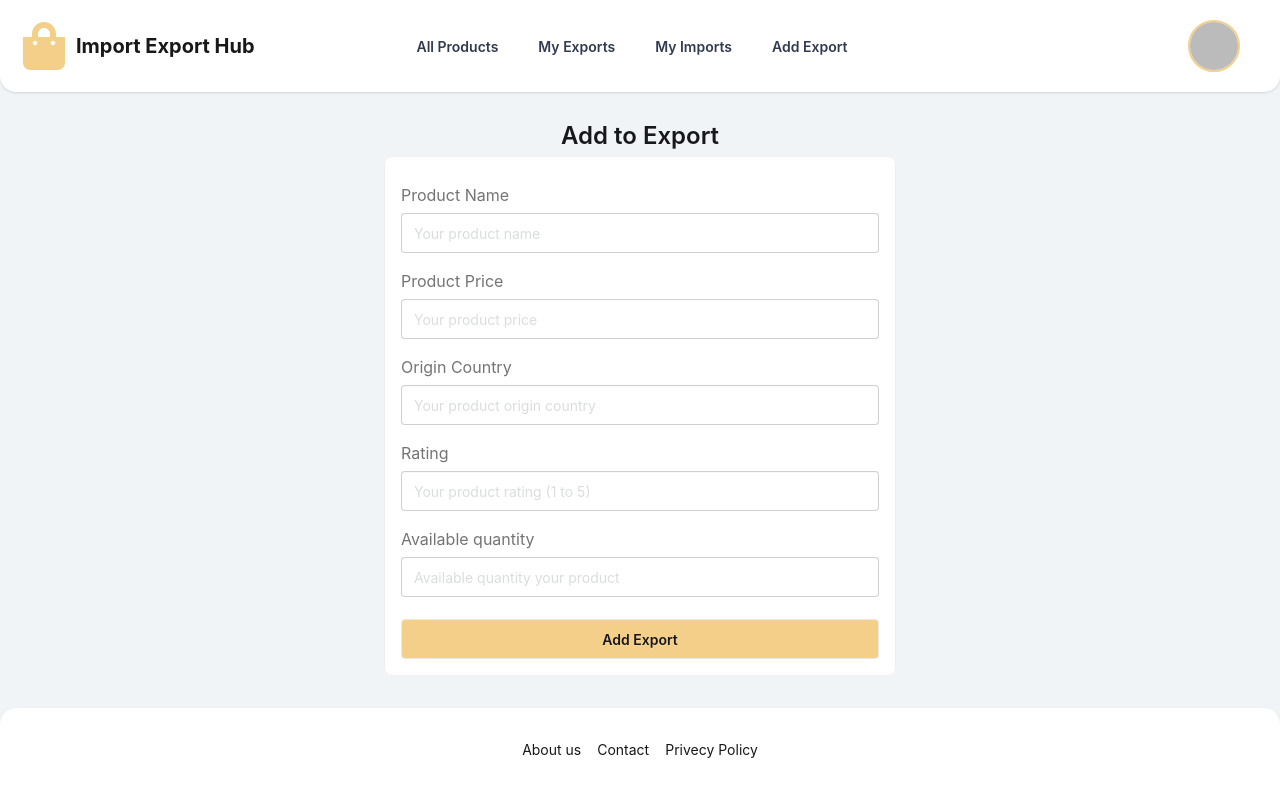
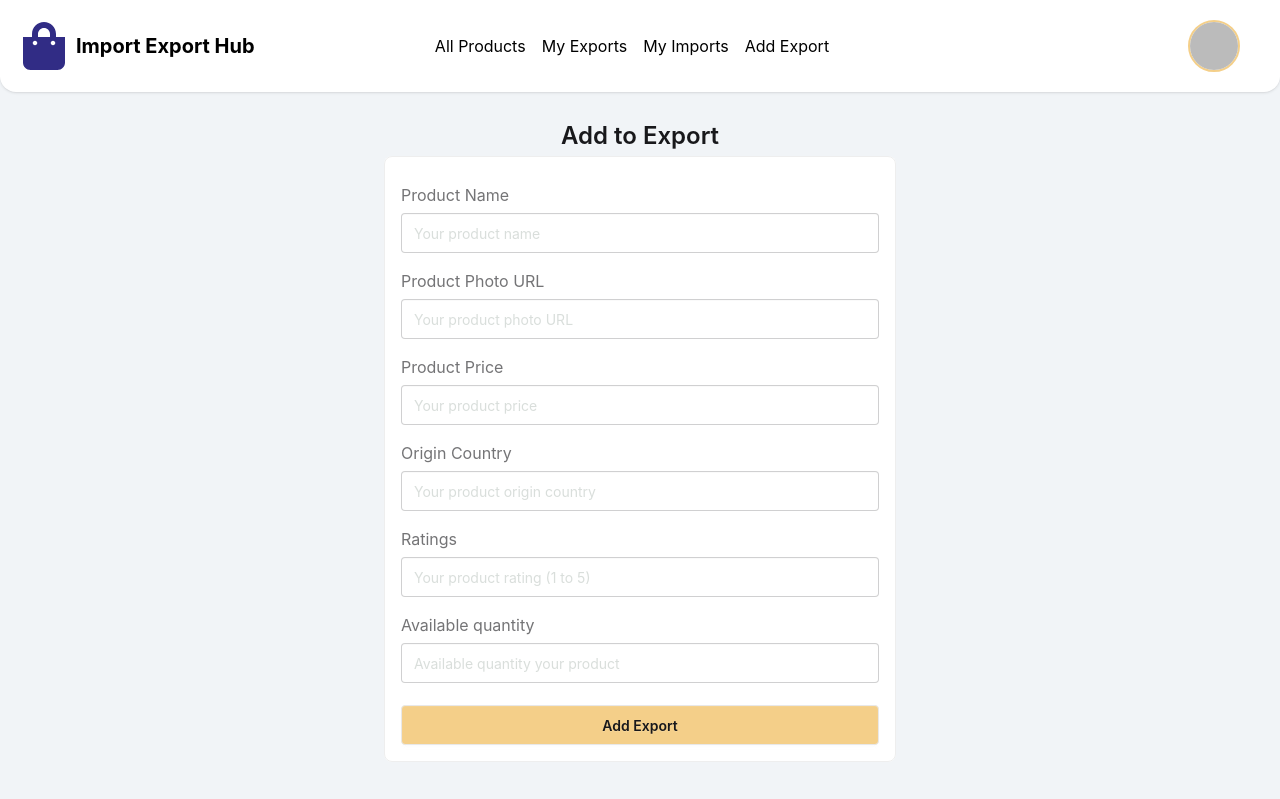
Before and after one commit to amitpaul9/import-export-hub-client, a React (Vite) app: page /addtoexport in a window 1280 px wide. Shown: the top 799 px of the page. Built offline with nearby package versions, Linux system fonts and the light colour scheme; no server answers; sample sign-in values are in the browser's storage.

Commit message:
add hero banner

```diff
--- a/Contexts/ImportExportHubProvider.jsx
+++ b/Contexts/ImportExportHubProvider.jsx
@@ -49,7 +49,8 @@ const ImportExportHubProvider = ({ children }) => {
         user,
         setUser,
         authLoading,
-        signinwithGoogle
+        signinwithGoogle,
+        setLoader
 
 
     }
--- a/package.json
+++ b/package.json
@@ -12,6 +12,7 @@
   "dependencies": {
     "@tailwindcss/vite": "^4.1.17",
     "firebase": "^12.5.0",
+    "lucide-react": "^0.554.0",
     "react": "^19.1.1",
     "react-dom": "^19.1.1",
     "react-icons": "^5.5.0",
--- a/src/Components/AddExports/AddExports.jsx
+++ b/src/Components/AddExports/AddExports.jsx
@@ -1,31 +1,68 @@
-import React from 'react';
+
 
 const AddExports = () => {
+
+
+
+    const handleAddExports = (e) => {
+        e.preventDefault();
+        const name = e.target.name.value;
+        const price = e.target.price.value;
+        const origin = e.target.origin.value;
+        const ratings = e.target.ratings.value;
+        const quantity = e.target.quantity.value;
+        const photo = e.target.photo.value;
+
+        const newUser = {
+            name, photo, price, origin, ratings, quantity
+        }
+
+
+        fetch('http://localhost:3000/exports', {
+            method: 'POST',
+            headers: {
+                'content-type': 'application/json'
+            },
+            body: JSON.stringify(newUser)
+        })
+            .then(res => res.json())
+            .then(data => {
+                console.log("after saving user", data);
+            })
+    }
+
+
+
     return (
         <div className='flex justify-center mt-5 mb-8 flex-col text-center items-center'>
             <h1 className="fieldset-legend text-2xl">Add to Export</h1>
-            <fieldset className="fieldset bg-white border-base-300 rounded-box w-lg border p-4">
+            <form onSubmit={handleAddExports}>
+                <fieldset className="fieldset bg-white border-base-300 rounded-box w-sm md:w-lg  lg:w-lg border p-4">
 
                     <label className="label">Product Name</label>
-                <input type="text" className="input w-full" placeholder="Your product name" />
+                    <input type="text" name='name' className="input w-full" placeholder="Your product name" />
+
+                    <label className="label">Product Photo URL</label>
+                    <input type="url" name='photo' className="input w-full" placeholder="Your product photo URL" />
 
                     <label className="label">Product Price</label>
-                <input type="number" className="input w-full" placeholder="Your product price" />
+                    <input type="number" name='price' className="input w-full" placeholder="Your product price" />
 
 
                     <label className="label">Origin Country</label>
-                <input type="url" className="input w-full" placeholder="Your product origin country" />
+                    <input type="text" name='origin' className="input w-full" placeholder="Your product origin country" />
 
 
-                <label className="label">Rating</label>
-                <input type="url" className="input w-full" placeholder="Your product rating (1 to 5)" />
+                    <label className="label">Ratings</label>
+                    <input type="number" name='ratings' className="input w-full" placeholder="Your product rating (1 to 5)" />
 
 
                     <label className="label">Available quantity</label>
-                <input type="number" className="input w-full" placeholder="Available quantity your product" />
+                    <input type="number" name='quantity' className="input w-full" placeholder="Available quantity your product" />
 
                     <button className="btn bg-[#F4CF89] hover:transform-3d hover:bg-[#F4CF10]  mt-4">Add Export</button>
                 </fieldset>
+            </form>
         </div >
     );
 };
--- a/src/Components/Footer/Footer.jsx
+++ b/src/Components/Footer/Footer.jsx
@@ -4,7 +4,7 @@ import { FaSquareFacebook, FaSquarePinterest } from 'react-icons/fa6';
 
 const Footer = () => {
     return (
-        <footer className="footer footer-horizontal footer-center text-base-content rounded p-8 shadow-sm rounded-t-2xl bg-white ">
+        <footer className="mt-5 footer footer-horizontal footer-center text-white rounded p-8 shadow-sm rounded-t-2xl bg-gradient-to-b from-gray-900 to-indigo-900 ">
             <nav className="grid grid-flow-col gap-4">
                 <a className="link link-hover">About us</a>
                 <a className="link link-hover">Contact</a>
--- a/src/Components/Header/Header.jsx
+++ b/src/Components/Header/Header.jsx
@@ -20,18 +20,18 @@ const Navbar = () => {
   }
 
   const links = [
-    <li className='mr-4 hover:transform-3d hover:bg-[#F4CF10] '><NavLink to="/">All Products</NavLink></li>,
-    <li className='mr-4 hover:transform-3d hover:bg-[#F4CF10]'><NavLink to='/'>My Exports</NavLink></li>,
-    <li className='mr-4 hover:transform-3d hover:bg-[#F4CF10]'><NavLink to="/profile">My Imports</NavLink></li>,
-    <li className='mr-4 hover:transform-3d hover:bg-[#F4CF10]'><NavLink to="/addtoexport">Add Export</NavLink></li>
+    <li className='mr-4 hover:transform-3d hover:text-indigo-900 text-black '><NavLink to="/">All Products</NavLink></li>,
+    <li className='mr-4 hover:transform-3d hover:text-indigo-900  text-black'><NavLink to='/'>My Exports</NavLink></li>,
+    <li className='mr-4 hover:transform-3d hover:text-indigo-900  text-black'><NavLink to="/profile">My Imports</NavLink></li>,
+    <li className='mr-4 hover:transform-3d hover:text-indigo-900 text-black'><NavLink to="/addtoexport">Add Export</NavLink></li>
   ]
 
   return (
-    <div className="navbar shadow-sm bg-white rounded-b-2xl rounded-br-2xl p-5" >
-      <div className="navbar-start">
+    <div className="navbar sticky top-0  shadow-sm bg-white text-black rounded-b-2xl rounded-br-2xl p-5" >
+      <div className="navbar-start ">
         <div className="dropdown">
           <div tabIndex={0} className="lg:hidden">
-            <svg xmlns="http://www.w3.org/2000/svg" className="h-5 w-5" fill="#F4CF89" viewBox="0 0 24 24" stroke="currentColor"> <path strokeLinecap="round" strokeLinejoin="round" strokeWidth="2" d="M4 6h16M4 12h8m-8 6h16" /> </svg>
+            <svg xmlns="http://www.w3.org/2000/svg" className="h-5 w-5" fill="indigo-900" viewBox="0 0 24 24" stroke="currentColor"> <path strokeLinecap="round" strokeLinejoin="round" strokeWidth="2" d="M4 6h16M4 12h8m-8 6h16" /> </svg>
           </div>
           <ul
             tabIndex="-1"
@@ -39,10 +39,10 @@ const Navbar = () => {
             {links}
           </ul>
         </div>
-        <Link className=" text-xl" to="/"><div className=' flex justify-center items-center gap-2'><FaShoppingBag className='fill-[#F4CF89] w-12 h-12' /><h1 className='font-bold '>Import Export Hub</h1></div></Link>
+        <Link className=" text-xl" to="/"><div className=' flex justify-center items-center gap-2'><FaShoppingBag className='fill-indigo-900 w-12 h-12' /><h1 className='font-bold text-black'>Import Export Hub</h1></div></Link>
       </div>
       <div className="navbar-center hidden lg:flex">
-        <ul className="menu menu-horizontal px-1 font-semibold text-[#313B50]">
+        <ul className=" menu-horizontal px-1 text-white">
           {links}
         </ul>
       </div>
@@ -57,8 +57,8 @@ const Navbar = () => {
           </ul>
         </div></div>
         : <div className="navbar-end ">
-          <Link className="btn bg-[#F4CF89] hover:transform-3d hover:border-[#F4CF10] hover:bg-white text-[#313B50]  mr-2" to="/login">Login</Link>
-          <Link className='btn border-2 border-[#F4CF89] hover:transform-3d hover:bg-[#F4CF10] text-[#313B50] bg-white' to="/register">Register</Link>
+          <Link className="btn hover:transform-3d bg-gradient-to-r  from-gray-900 to-indigo-900 text-white hover:bg-white text-[#313B50]  mr-2" to="/login">Login</Link>
+          <Link className='btn border-2  hover:transform-3d border-indigo-900 text-[#313B50] bg-white' to="/register">Register</Link>
         </div>}
     </div>
   );
--- a/src/Components/Home/Home.jsx
+++ b/src/Components/Home/Home.jsx
@@ -1,10 +1,35 @@
-import React from 'react';
+import React, { useContext, useEffect, useState } from 'react';
+import { ImportExportHubContext } from '../../../Contexts/importExportHubContext';
+import RecentProducts from '../../RecentProducts/RecentProducts';
+import HeroBanner from '../../HeroBanner/HeroBanner';
 
 const Home = () => {
+
+    const [products, setProducts] = useState([]);
+    const { setLoader } = useContext(ImportExportHubContext);
+
+    useEffect(() => {
+        fetch('http://localhost:3000/products')
+            .then(res => res.json())
+            .then(data => {
+                setProducts(data);
+                setLoader(false)
+            })
+    }, [])
+    console.log(products)
+
     return (
-        <div>
+        <>
 
-        </div>
+            <div className='mx-auto flex flex-col items-center'>
+                <HeroBanner></HeroBanner>
+                <h1 className='text-center text-indigo-900 font-bold text-3xl mt-9 underline'>Recent Products</h1>
+                <div className='grid grid-cols-3 gap-12 mt-4'>
+                    {products?.map(product => <RecentProducts product={product}></RecentProducts>)}
+
+                </div>
+            </div>
+        </>
     );
 };
 
--- a/src/Components/Root/Root.jsx
+++ b/src/Components/Root/Root.jsx
@@ -6,7 +6,7 @@ import Footer from '../Footer/Footer';
 
 const Root = () => {
     return (
-        <div className='flex flex-col container mx-auto min-h-screen'>
+        <div className='flex flex-col mx-auto min-h-screen'>
             <Header></Header>
             <main className='flex-1'>
                 <Outlet></Outlet>
--- /dev/null
+++ b/src/HeroBanner/HeroBanner.jsx
@@ -0,0 +1,58 @@
+import React from 'react';
+import { GrSecure } from 'react-icons/gr';
+import { MdSupportAgent } from 'react-icons/md';
+import { TbTruckDelivery } from 'react-icons/tb';
+import { VscWorkspaceTrusted } from 'react-icons/vsc';
+
+const HeroBanner = () => {
+    return (
+        <div className='flex gap-3 p-10 bg-white mt-5 w-full justify-between'>
+            <div className='mt-4'>
+                <h1 className='font-extrabold text-3xl text-black'>Trade Globally, Grow Locall | Connect <br /> with verified suppliers & buyers </h1>
+                <p className='mt-2 text-[#1a237e80]'>"Expand your business globally. Find verified suppliers, reach new customers, trade with confidence."</p>
+                <div className='flex gap-5 items-center pt-6'>
+                    <h3 className='btn rounded-4xl bg-gradient-to-r  from-gray-900 to-indigo-900 px-7 hover:bg-white hover:border-indigo-900 hover:text-white text-white '>Register</h3>
+                    <h3 className='btn rounded-4xl border-indigo-900 px-7 text-indigo-900 hover:bg-indigo-900 hover:text-white hover:border-none bg-white'>Learn More</h3>
+                </div>
+                <div className="divider mt-5"></div>
+                <div className='flex gap-12  mt-9'>
+                    <div className='flex flex-col items-center'>
+                        <h1 className='text-4xl text-indigo-900 font-extrabold'>10k+</h1>
+                        <h3 className='text-2xl text-[#1a237e80] font-bold '>Products</h3>
+                    </div>
+                    <div className='flex flex-col  items-center'>
+                        <h1 className='text-4xl text-indigo-900 font-extrabold'>500+</h1>
+                        <h3 className='text-2xl text-[#1a237e80] font-bold '>Countries</h3>
+                    </div>
+                    <div className='flex flex-col  items-center'>
+                        <h1 className='text-4xl text-indigo-900 font-extrabold'>50+</h1>
+                        <h3 className='text-2xl text-[#1a237e80] font-bold '>Categories</h3>
+                    </div>
+                </div>
+                <div className='flex gap-12 mt-5'>
+                    <div className='flex items-center flex-col mt-9 '>
+                        <div className=''><GrSecure size={30} /></div>
+                        <h3 className='2xl font-bold'>Secured</h3>
+                    </div>
+                    <div className='flex items-center flex-col mt-9'>
+                        <div className=''><VscWorkspaceTrusted size={30} /></div>
+                        <h3 className='2xl font-bold'>Trusted</h3>
+                    </div>
+                    <div className='flex items-center flex-col mt-9'>
+                        <div className=''><MdSupportAgent size={30} /></div>
+                        <h3 className='2xl font-bold'>24/7 Support</h3>
+                    </div>
+                    <div className='flex items-center flex-col mt-9'>
+                        <div className=''><TbTruckDelivery size={30} /></div>
+                        <h3 className='2xl font-bold'>Fast Delivery</h3>
+                    </div>
+                </div>
+            </div>
+            <div className=' w-[800px]'>
+                <img className='rounded-2xl' src="/assets/hero-img.jpg" alt="" />
+            </div>
+        </div>
+    );
+};
+
+export default HeroBanner;
--- /dev/null
+++ b/src/RecentProducts/RecentProducts.jsx
@@ -0,0 +1,27 @@
+import React from 'react';
+
+const RecentProducts = ({ product }) => {
+    console.log(product)
+    return (
+        <div>
+
+            <div className="h-[500px] card bg-base-100 w-96 shadow-sm transition-all duration-300 hover:scale-105 hover:bg-indigo-900 hover:text-white cursor-pointer">
+                <figure>
+                    <img className='h-[350px]'
+                        src={product.image}
+                        alt="produc image" />
+                </figure>
+                <div className="card-body">
+                    <h2 className="card-title">{product.title}</h2>
+                    <p>A card component has a figure, a body part, and inside body there are title and actions parts</p>
+                    <div className="card-actions justify-end">
+                        <button className="btn btn-primary">Buy Now</button>
+                    </div>
+                </div>
+            </div>
+        </div>
+
+    );
+};
+
+export default RecentProducts;
```
Also changed, not shown: public/assets/hero-img.jpg (added), 1 other file (tests, documents, lock files or other folders). Lines whose indentation alone changed are shown as unchanged.
